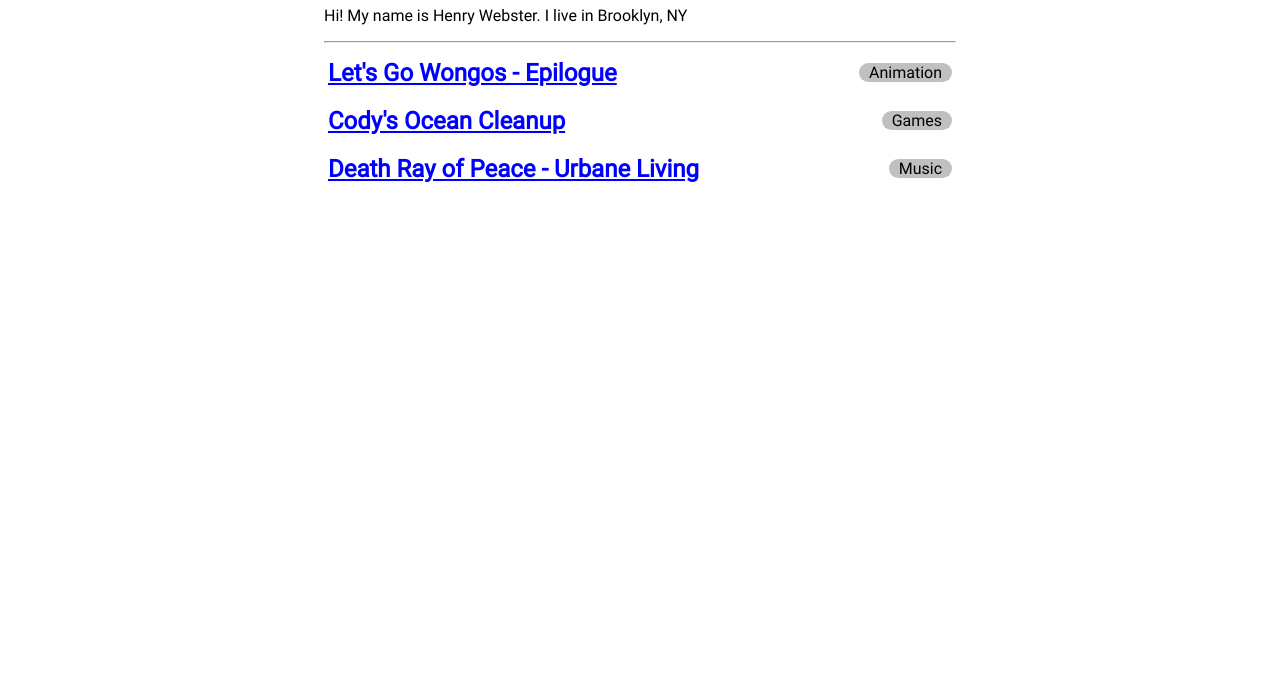
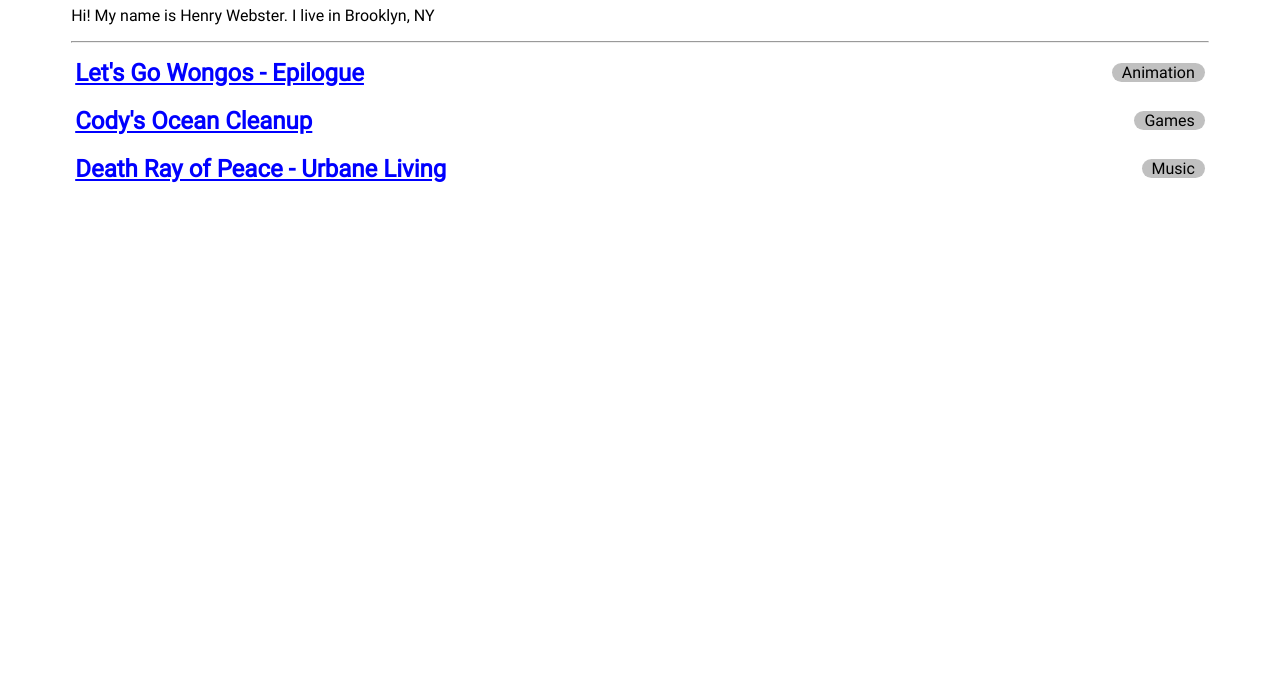
Before and after one commit to henrywebster/swotal, a plain HTML site: page index.html in a window 1280 px wide. Shown: the part 107-800 px from the top of the page. Drawn offline with Linux system fonts and the light colour scheme.

Commit message:
Deploying to gh-pages from @ henrywebster/swotal@983844ae3d9d6dfdedce87069e8c45dbce17ec6c 🚀

```diff
--- a/index.html
+++ b/index.html
@@ -12,10 +12,11 @@
                 src: url("Roboto-Regular.ttf");
             }
 
+
 	        main {
 		        margin: auto;
 		        padding: 1.5rem;
-		        max-width: 50%;
+                max-width: 90%;
 		        font-family: "Roboto-Regular", sans-serif;
 	        }
 
```
